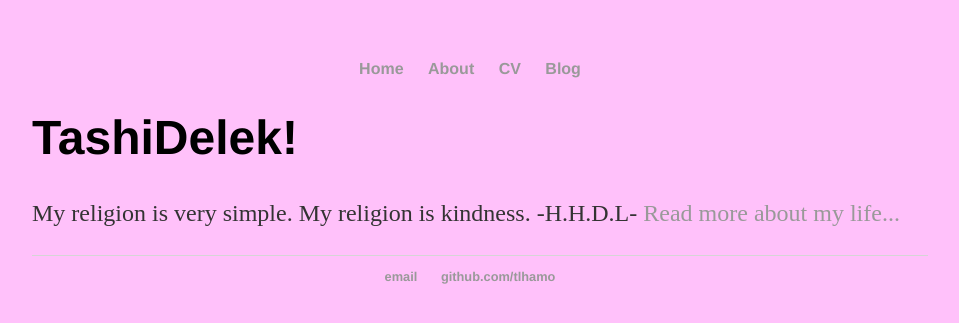
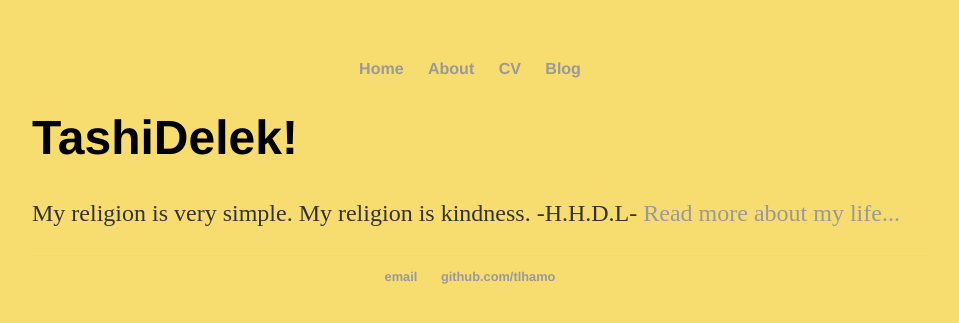
Before and after one commit to tlhamo/2018-Works, a Jekyll site: the page built from index.html, in a window 1280 px wide. Shown: the top 323 px of the page, without its empty margins (160-1119 px from the left). Built offline with Jekyll 4.4.1, drawn with Linux system fonts in a browser that asks for light colours.

Commit message:
Update main.css

```diff
--- a/css/main.css
+++ b/css/main.css
@@ -1,7 +1,7 @@
 body {
     margin: 60px auto;
     width: 70%;
-    background-color: #FFC1FA;
+    background-color: #F7DC6F;
 }
 nav ul, footer ul {
     font-family:'Helvetica', 'Arial', 'Sans-Serif';
```
